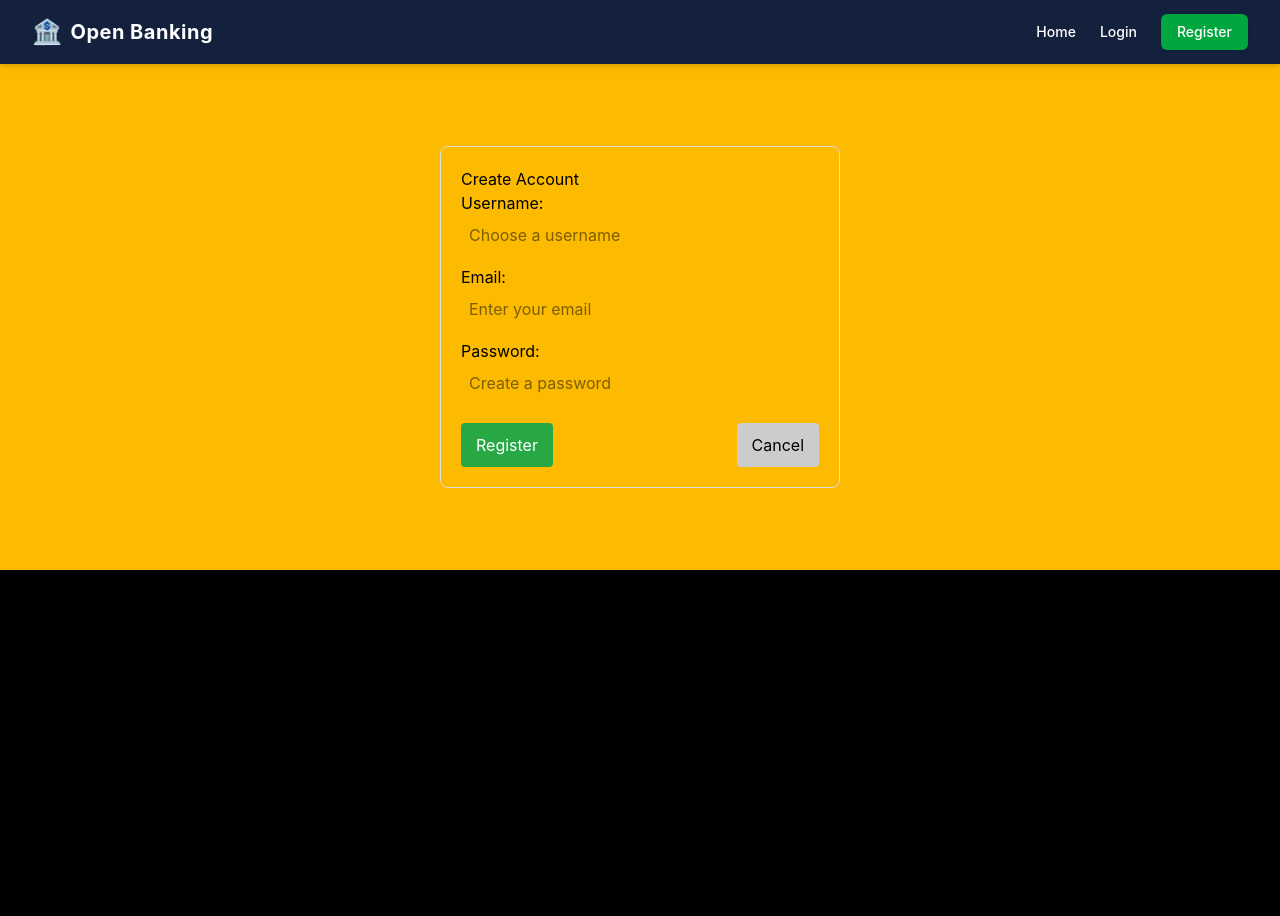
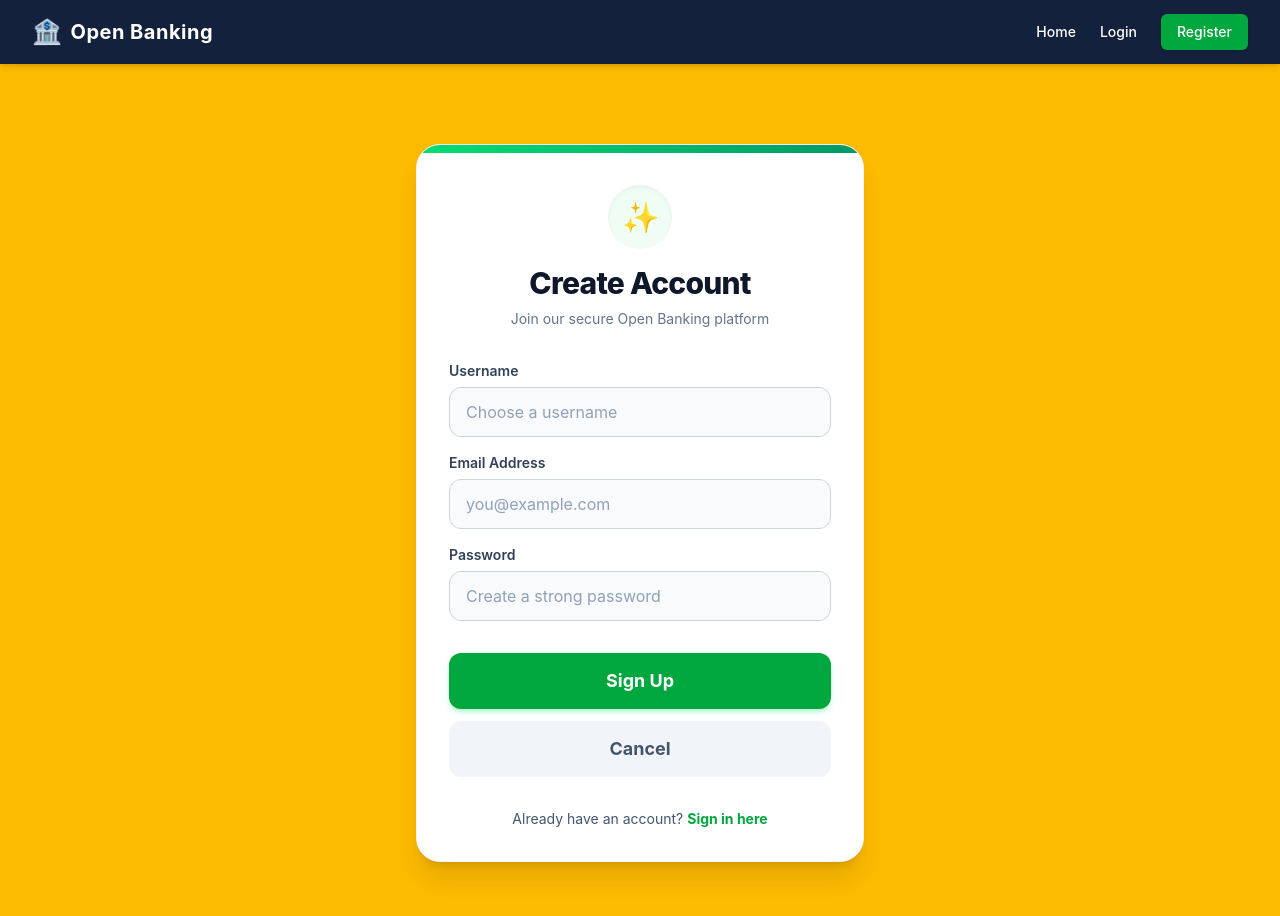
Before and after one commit to asfdasfdaas/Open_banking, an Angular app in the folder open-banking-ui/: page /register in a window 1280 px wide. Shown: the top 916 px of the page. Before the commit the page ends 800 px from the top, so only its background shows below. Built offline with nearby package versions, Linux system fonts and the light colour scheme.

Commit message:
Update the register page

```diff
--- a/open-banking-ui/src/app/components/register/register.html
+++ b/open-banking-ui/src/app/components/register/register.html
@@ -1,27 +1,91 @@
-<div class="register-container" style="max-width: 400px; margin: 50px auto; padding: 20px; border: 1px solid #ddd; border-radius: 8px;">
-  <h2>Create Account</h2>
+<div class="min-h-[80vh] flex items-center justify-center py-12 px-4 sm:px-6 lg:px-8 animate-fade-in">
 
-  @if (errorMessage) {
-  <p style="color: red; font-weight: bold;">{{ errorMessage }}</p>
-  }
+  <div class="max-w-md w-full bg-white rounded-3xl shadow-xl border border-slate-100 p-8 relative overflow-hidden hover:shadow-2xl transition-shadow duration-300">
 
-  <div style="margin-bottom: 10px;">
-    <label>Username: </label>
-    <input type="text" [(ngModel)]="userData.username" placeholder="Choose a username" style="width: 100%; padding: 8px;" />
-  </div>
+    <div class="absolute top-0 left-0 w-full h-2 bg-gradient-to-r from-green-400 to-emerald-600"></div>
 
-  <div style="margin-bottom: 10px;">
-    <label>Email: </label>
-    <input type="email" [(ngModel)]="userData.email" placeholder="Enter your email" style="width: 100%; padding: 8px;" />
-  </div>
+    <div class="text-center mb-8 mt-2">
+      <div class="inline-flex items-center justify-center w-16 h-16 rounded-full bg-green-50 text-green-600 mb-4 shadow-inner text-3xl">
+        ✨
+      </div>
+      <h2 class="text-3xl font-extrabold text-slate-900 tracking-tight">Create Account</h2>
+      <p class="text-slate-500 mt-2 text-sm">Join our secure Open Banking platform</p>
+    </div>
 
-  <div style="margin-bottom: 20px;">
-    <label>Password: </label>
-    <input type="password" [(ngModel)]="userData.password" placeholder="Create a password" style="width: 100%; padding: 8px;" />
-  </div>
+    @if (errorMessage) {
+    <div class="mb-6 bg-red-50 border-l-4 border-red-500 p-4 rounded-r-lg animate-fade-in-down">
+      <div class="flex">
+        <div class="flex-shrink-0">
+          <svg class="h-5 w-5 text-red-500" viewBox="0 0 20 20" fill="currentColor"><path fill-rule="evenodd" d="M10 18a8 8 0 100-16 8 8 0 000 16zM8.707 7.293a1 1 0 00-1.414 1.414L8.586 10l-1.293 1.293a1 1 0 101.414 1.414L10 11.414l1.293 1.293a1 1 0 001.414-1.414L11.414 10l1.293-1.293a1 1 0 00-1.414-1.414L10 8.586 8.707 7.293z" clip-rule="evenodd" /></svg>
+        </div>
+        <div class="ml-3">
+          <p class="text-sm text-red-700 font-medium">{{ errorMessage }}</p>
+        </div>
+      </div>
+    </div>
+    }
 
-  <div style="display: flex; justify-content: space-between;">
-    <button (click)="onRegister()" style="padding: 10px 15px; background: #28a745; color: white; border: none; border-radius: 4px; cursor: pointer;">Register</button>
-    <button (click)="cancel()" style="padding: 10px 15px; background: #ccc; border: none; border-radius: 4px; cursor: pointer;">Cancel</button>
+    <form (ngSubmit)="onRegister()" class="space-y-4">
+
+      <div>
+        <label for="username" class="block text-sm font-semibold text-slate-700 mb-1.5">Username</label>
+        <div class="relative">
+          <input type="text"
+                 id="username"
+                 name="username"
+                 [(ngModel)]="userData.username"
+                 required
+                 class="w-full px-4 py-3 border border-slate-300 rounded-xl focus:ring-2 focus:ring-green-500 focus:border-green-500 outline-none transition-all text-slate-800 bg-slate-50 hover:bg-white font-medium placeholder:font-normal placeholder:text-slate-400"
+                 placeholder="Choose a username">
+        </div>
+      </div>
+
+      <div>
+        <label for="email" class="block text-sm font-semibold text-slate-700 mb-1.5">Email Address</label>
+        <div class="relative">
+          <input type="email"
+                 id="email"
+                 name="email"
+                 [(ngModel)]="userData.email"
+                 required
+                 class="w-full px-4 py-3 border border-slate-300 rounded-xl focus:ring-2 focus:ring-green-500 focus:border-green-500 outline-none transition-all text-slate-800 bg-slate-50 hover:bg-white font-medium placeholder:font-normal placeholder:text-slate-400"
+                 placeholder="you@example.com">
+        </div>
+      </div>
+
+      <div>
+        <label for="password" class="block text-sm font-semibold text-slate-700 mb-1.5">Password</label>
+        <div class="relative">
+          <input type="password"
+                 id="password"
+                 name="password"
+                 [(ngModel)]="userData.password"
+                 required
+                 class="w-full px-4 py-3 border border-slate-300 rounded-xl focus:ring-2 focus:ring-green-500 focus:border-green-500 outline-none transition-all text-slate-800 bg-slate-50 hover:bg-white font-medium placeholder:font-normal placeholder:text-slate-400"
+                 placeholder="Create a strong password">
+        </div>
+      </div>
+
+      <div class="pt-4 space-y-3">
+        <button type="submit"
+                class="w-full flex justify-center py-3.5 px-4 rounded-xl shadow-md shadow-green-200 text-lg font-bold text-white bg-green-600 hover:bg-green-700 focus:outline-none focus:ring-2 focus:ring-offset-2 focus:ring-green-600 transition-all hover:-translate-y-0.5">
+          Sign Up
+        </button>
+
+        <button type="button"
+                (click)="cancel()"
+                class="w-full flex justify-center py-3.5 px-4 rounded-xl text-lg font-bold text-slate-600 bg-slate-100 hover:bg-slate-200 focus:outline-none transition-all">
+          Cancel
+        </button>
+      </div>
+
+    </form>
+
+    <div class="mt-8 text-center text-sm text-slate-600">
+      Already have an account?
+      <a href="/login" class="font-bold text-green-600 hover:text-green-500 transition-colors">
+        Sign in here
+      </a>
+    </div>
   </div>
 </div>
```
